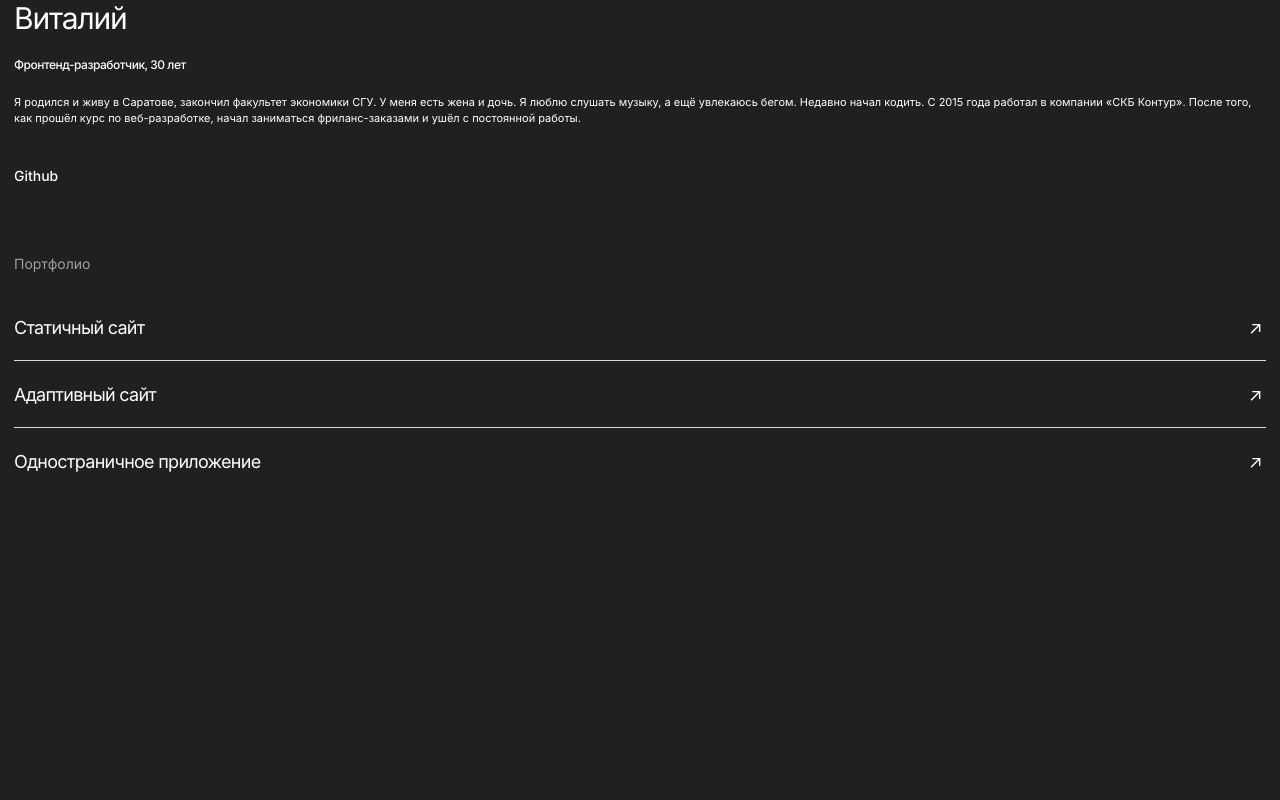
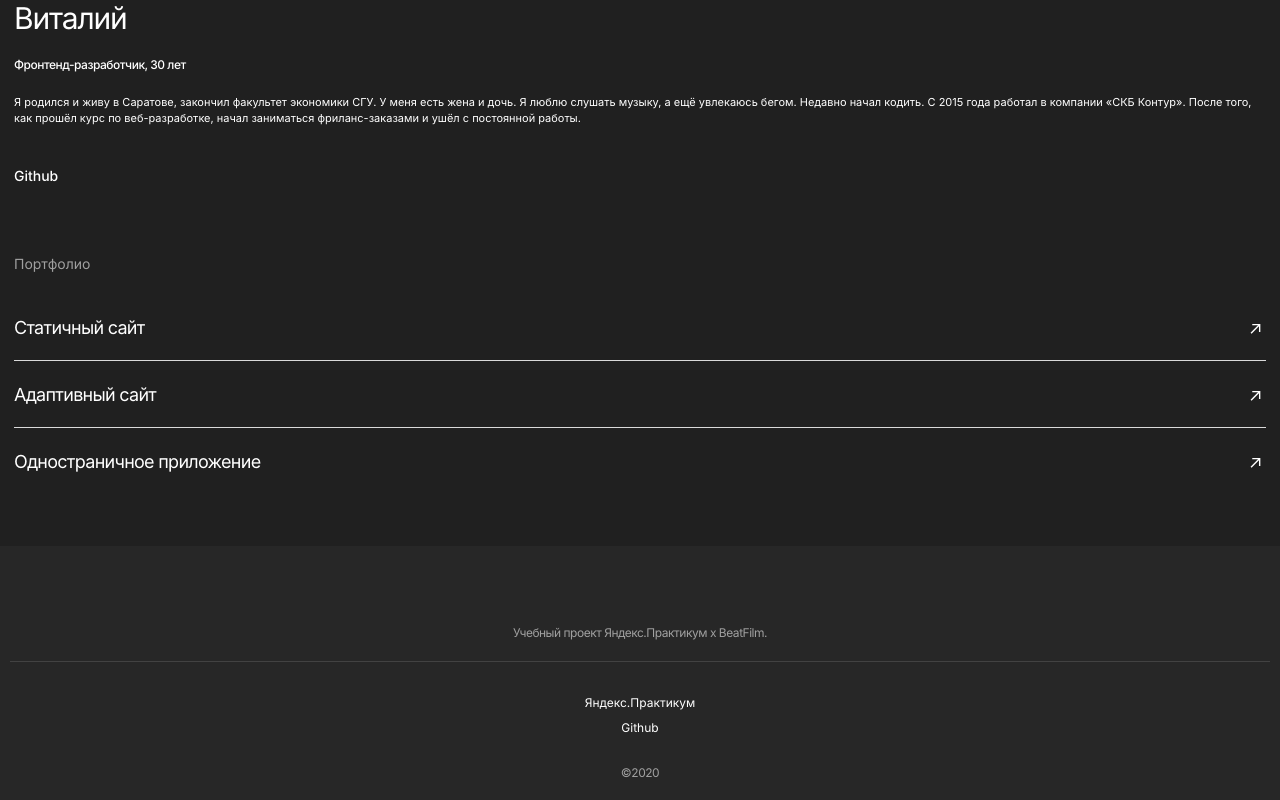
Before and after one commit to IvlevGreg/movies-explorer-frontend, a React (Create React App) app: page / in a window 1280 px wide. Shown: the part 2892-3692 px from the top of the page. Before the commit the page ends 3438 px from the top, so only its background shows below. Built offline with nearby package versions, Linux system fonts and the light colour scheme.

Commit message:
feat: add component footer

```diff
--- a/src/components/App/App.jsx
+++ b/src/components/App/App.jsx
@@ -1,9 +1,11 @@
 import { Main } from '../Main';
+import { Footer } from '../Footer';
 
 export function App() {
   return (
     <div className="App">
       <Main />
+      <Footer />
     </div>
   );
 }
--- a/src/components/Divider/Divider.jsx
+++ b/src/components/Divider/Divider.jsx
@@ -4,6 +4,7 @@ import styles from './Divider.module.css';
 export function Divider({ className, color }) {
   const classNames = cn(className, styles.divider, {
     [styles.divider_color_black]: color === 'black',
+    [styles.divider_color_gray]: color === 'gray',
     [styles.divider_color_white]: color === 'white',
   });
   return (
--- a/src/components/Divider/Divider.module.css
+++ b/src/components/Divider/Divider.module.css
@@ -7,6 +7,10 @@
     background: #000;
 }
 
+.divider_color_gray {
+    background: #424242;
+}
+
 .divider_color_white {
     background: #DADADA;
 }
--- /dev/null
+++ b/src/components/Footer/Footer.jsx
@@ -0,0 +1,48 @@
+import cn from 'classnames';
+import styles from './Footer.module.css';
+import { Paragraph } from '../Paragraph';
+import { Divider } from '../Divider';
+import { Link } from '../Link';
+
+const LINKS = [{
+  href: 'https://practicum.yandex.ru', text: 'Яндекс.Практикум',
+}, {
+  href: 'https://github.com/IvlevGreg', text: 'Github',
+}];
+
+export function Footer({ className }) {
+  return (
+    <div className={cn(className, styles.footer)}>
+      <Paragraph
+        size={12}
+        color="grey"
+        align="center"
+        className={styles.footer__title}
+      >
+        Учебный проект Яндекс.Практикум х BeatFilm.
+      </Paragraph>
+      <Divider color="gray" className={styles.footer__divider} />
+
+      <div className={styles.footer_content}>
+        <ul className={styles.footer__list}>
+          {LINKS.map(({ text, href }) => (
+            <li key={href} className={styles.footer__item}>
+              <Link
+                target="_blank"
+                underline={false}
+                href={href}
+                className={styles.footer__link}
+              >
+                {text}
+              </Link>
+            </li>
+          ))}
+        </ul>
+
+        <Paragraph size={12} color="grey" align="center" reset>
+          ©2020
+        </Paragraph>
+      </div>
+    </div>
+  );
+}
--- /dev/null
+++ b/src/components/Footer/Footer.module.css
@@ -0,0 +1,37 @@
+.footer {
+    padding: 80px 10px 20px;
+    background: #272727;
+
+}
+
+.footer__title {
+    margin: 0 0 21px;
+}
+
+.footer__divider {
+    margin-bottom: 30px;
+}
+
+.footer__list {
+    list-style: none;
+    margin: 0 0 30px;
+    padding: 0;
+    display: flex;
+    flex-direction: column;
+    align-items: center;
+    gap: 7px;
+}
+
+.footer__item {
+    margin: 0;
+    padding: 0;
+}
+
+.footer__link {
+    font-size: 12px;
+    font-weight: 400;
+}
+
+.footer_content{
+
+}
--- /dev/null
+++ b/src/components/Footer/index.js
@@ -0,0 +1 @@
+export * from './Footer';
--- a/src/index.js
+++ b/src/index.js
@@ -5,6 +5,7 @@ import { App } from './components/App';
 
 const root = ReactDOM.createRoot(document.getElementById('root'));
 root.render(
+  // eslint-disable-next-line react/jsx-filename-extension
   <React.StrictMode>
     <App />
   </React.StrictMode>,
```
